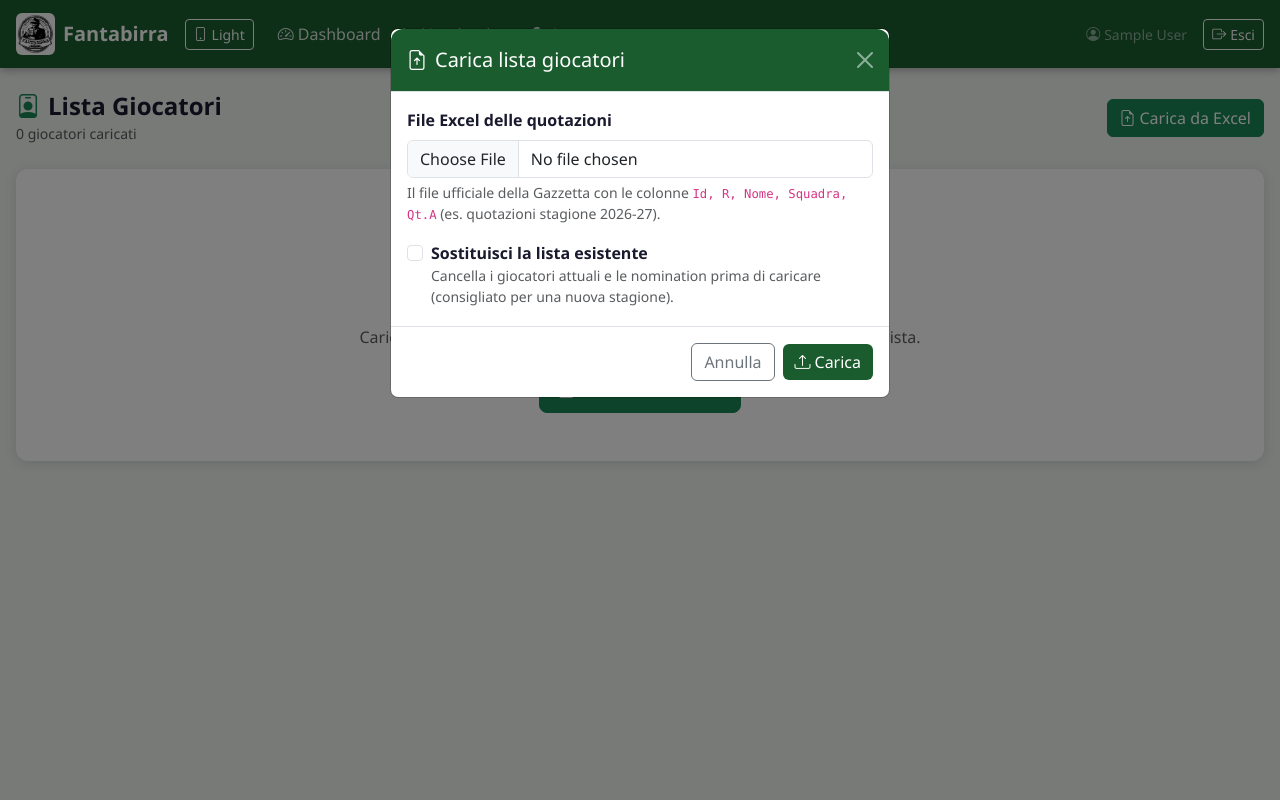
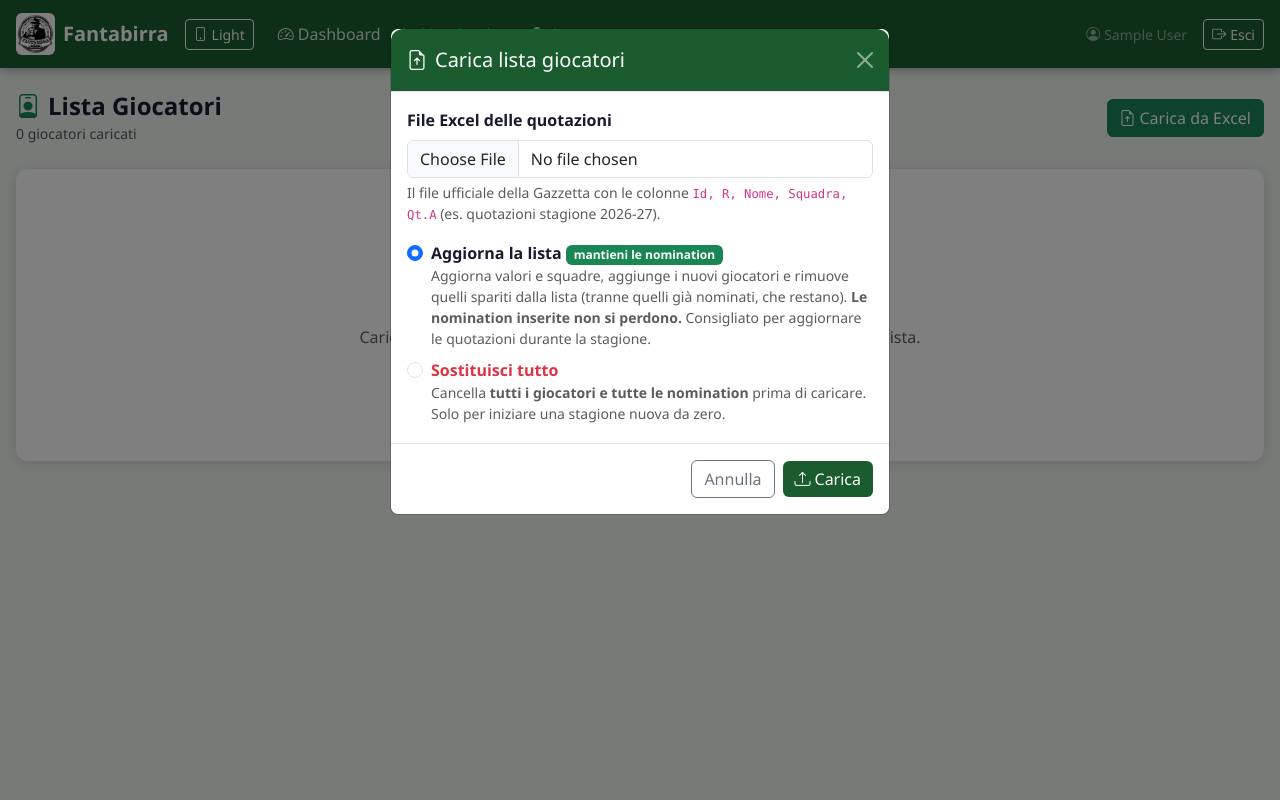
Before and after one commit to boz1977/Fantabirra, a Flask app: page /admin/players in a window 1280 px wide, after a click on "Carica da Excel". Run offline with Flask 3, Linux system fonts and the light colour scheme; the visitor is signed in with stand-in values (Sample User, id 1); data comes from the database, SQL or seed files in the repository; data that the repository does not hold is empty.

Commit message:
Caricamento giocatori: modalita Aggiorna (merge) che mantiene le nomination - aggiorna valori, aggiunge nuovi, rimuove i spariti non nominati. Co-Authored-By: Claude Opus 4.8 <noreply@anthropic.com>

```diff
--- a/app.py
+++ b/app.py
@@ -1325,30 +1325,61 @@ def load_players():
         qcol = 'Qt.A' if 'Qt.A' in df.columns else next((c for c in df.columns if c.lower().startswith('qt.a')), None)
         has_id = 'Id' in df.columns
         df = df.dropna(subset=['Nome'])
-        replace = request.form.get('replace') == '1'
+        # mode: 'replace' = cancella tutto (nomination incluse); 'merge' = aggiorna mantenendo le nomination
+        mode = request.form.get('mode', 'merge')
+        if request.form.get('replace') == '1':  # retrocompatibilità
+            mode = 'replace'
         db = get_db()
-        if replace:
+        if mode == 'replace':
             db.execute("DELETE FROM nominations")
             db.execute("DELETE FROM players")
+
         count = 0
-        next_id = 1
+        new_ids = set()
+        next_id = (db.execute("SELECT COALESCE(MAX(id),0) FROM players").fetchone()[0] or 0) + 1
         for _, row in df.iterrows():
             role = str(row['R']).strip().upper()
             if role not in ('P', 'D', 'C', 'A'):
                 continue
             pid = int(row['Id']) if has_id and pd.notna(row.get('Id')) else next_id
-            next_id = max(next_id, pid) + 1
+            next_id = max(next_id, pid + 1)
             try:
                 base = int(row[qcol]) if qcol and pd.notna(row.get(qcol)) else 1
             except (ValueError, TypeError):
                 base = 1
             db.execute("INSERT OR REPLACE INTO players (id,role,name,team,base_value) VALUES (?,?,?,?,?)",
                        [pid, role, str(row['Nome']).strip(), str(row['Squadra']).strip(), max(base, 1)])
+            new_ids.add(pid)
             count += 1
+
+        removed = 0
+        kept_departed = 0
+        if mode == 'merge':
+            # giocatori referenziati da nomination/acquisti/aste: da mantenere sempre
+            referenced = set()
+            for t, col in [('nominations', 'player_id'), ('acquisitions', 'player_id'), ('auction_items', 'player_id')]:
+                for r in db.execute(f"SELECT DISTINCT {col} pid FROM {t}").fetchall():
+                    if r['pid'] is not None:
+                        referenced.add(r['pid'])
+            # rimuovi i giocatori spariti dalla nuova lista che nessuno ha nominato/acquistato
+            for r in db.execute("SELECT id FROM players").fetchall():
+                if r['id'] not in new_ids:
+                    if r['id'] in referenced:
+                        kept_departed += 1
+                    else:
+                        db.execute("DELETE FROM players WHERE id=?", [r['id']])
+                        removed += 1
+
         db.commit()
         db.close()
-        flash(f'{count} giocatori caricati con successo.'
-              + (' Lista precedente sostituita.' if replace else ''), 'success')
+        if mode == 'replace':
+            flash(f'{count} giocatori caricati. Lista e nomination precedenti azzerate.', 'success')
+        else:
+            msg = f'Lista aggiornata: {count} giocatori nel file. {removed} non più in lista rimossi.'
+            if kept_departed:
+                msg += f' {kept_departed} giocatori non più in lista sono stati mantenuti perché già nominati.'
+            msg += ' Le nomination sono state conservate.'
+            flash(msg, 'success')
     except Exception as e:
         flash(f'Errore durante la lettura del file: {e}', 'danger')
     return redirect(url_for('admin_players'))
--- a/templates/admin/players.html
+++ b/templates/admin/players.html
@@ -107,11 +107,21 @@
               Il file ufficiale della Gazzetta con le colonne <code>Id, R, Nome, Squadra, Qt.A</code>
               (es. quotazioni stagione 2026-27).
             </div>
+            <div class="form-check mb-2">
+              <input class="form-check-input" type="radio" name="mode" value="merge" id="modeMerge" checked>
+              <label class="form-check-label" for="modeMerge">
+                <strong>Aggiorna la lista <span class="badge bg-success">mantieni le nomination</span></strong>
+                <div class="text-muted small">Aggiorna valori e squadre, aggiunge i nuovi giocatori e rimuove quelli
+                spariti dalla lista (tranne quelli già nominati, che restano). <strong>Le nomination inserite non si perdono.</strong>
+                Consigliato per aggiornare le quotazioni durante la stagione.</div>
+              </label>
+            </div>
             <div class="form-check">
-              <input class="form-check-input" type="checkbox" name="replace" value="1" id="replaceChk" {% if players %}checked{% endif %}>
-              <label class="form-check-label" for="replaceChk">
-                <strong>Sostituisci la lista esistente</strong>
-                <div class="text-muted small">Cancella i giocatori attuali e le nomination prima di caricare (consigliato per una nuova stagione).</div>
+              <input class="form-check-input" type="radio" name="mode" value="replace" id="modeReplace">
+              <label class="form-check-label" for="modeReplace">
+                <strong class="text-danger">Sostituisci tutto</strong>
+                <div class="text-muted small">Cancella <strong>tutti i giocatori e tutte le nomination</strong> prima di caricare.
+                Solo per iniziare una stagione nuova da zero.</div>
               </label>
             </div>
           </div>
```
